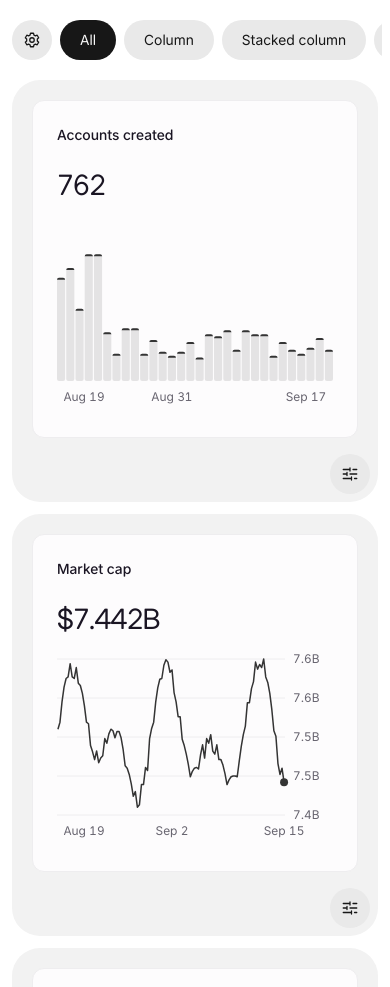
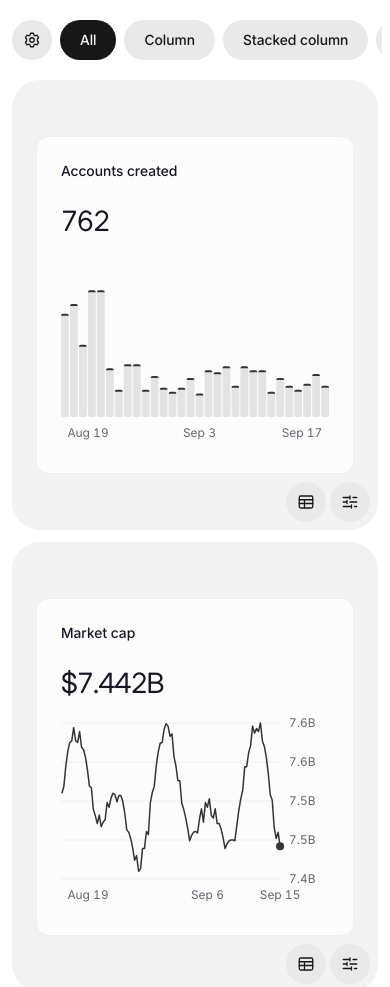
Before and after one commit to sgrenzh/viz-charts, a website built with Vite: page index.html in a window 390 px wide. Shown: the top 987 px of the page. Built offline with nearby package versions, Linux system fonts and the light colour scheme.

Commit message:
Center gallery charts and update mobile controls

```diff
--- a/site/gallery.css
+++ b/site/gallery.css
@@ -76,27 +76,30 @@ button { cursor: pointer; }
   white-space: nowrap;
 }
 .chart-nav button:hover { background: var(--button-hover); }
+.chart-types button { font-weight: var(--viz-type-medium); }
 .chart-types button[aria-pressed="true"] { background: var(--ink); color: var(--panel); }
 .chart-nav .site-settings-trigger { width: var(--pill-size); height: var(--pill-size); padding: 0; }
 .gallery { display: grid; grid-template-columns: repeat(12, minmax(0, 1fr)); gap: 12px; align-items: start; }
 .gallery-tile {
-  --tile-inset: clamp(20px, calc(2vw + 8px), 40px);
+  --tile-inset: clamp(24px, calc(2vw + 16px), 48px);
   position: relative;
   display: grid;
   align-content: center;
   grid-column: span var(--span, 4);
   min-width: 0;
   min-height: 352px;
-  padding: var(--tile-inset) var(--tile-inset) 64px;
+  padding: calc(var(--pill-size) + 16px) var(--tile-inset);
   border-radius: 28px;
   background: var(--gallery-tile);
 }
-.tile-settings {
+.tile-actions {
   position: absolute;
   right: 8px;
   bottom: 8px;
+  display: flex;
+  gap: 4px;
 }
-:is(.tile-settings, .chart-toolbar, .close-button, .select-pill, .chart-range, .site-settings-trigger) svg {
+:is(.tile-actions, .chart-toolbar, .close-button, .select-pill, .chart-range, .site-settings-trigger) svg {
   fill: none;
   stroke: currentColor;
   stroke-width: 1.7;
@@ -118,7 +121,7 @@ dialog {
 }
 dialog::backdrop { background: #0009; }
 .preview-dialog { width: min(880px, calc(100% - 24px)); background: transparent; overscroll-behavior: contain; overflow-anchor: none; }
-.preview-stage, .preview-options { border-radius: 28px; background: var(--panel); }
+.preview-stage, .preview-options { border-radius: 28px; background: var(--gallery-tile); }
 .preview-stage { display: grid; place-items: center; min-block-size: 424px; padding-block: 24px; }
 .preview-stage > .viz-card { inline-size: min(calc(100% - 32px), var(--preview-chart-width, 640px)); }
 .preview-options { margin-top: 10px; padding: clamp(16px, 3vw, 28px); }
@@ -240,8 +243,15 @@ dialog::backdrop { background: #0009; }
 @media (max-width: 1019px) { .gallery-tile { grid-column: span max(6, var(--span, 4)); } }
 @media (max-width: 660px) {
   .gallery-tile { grid-column: 1 / -1; min-height: 0; }
-  .preview-dialog { max-height: calc(100dvh - 20px); }
-  .preview-stage { min-block-size: min(calc((100vw - 24px) * 1.06), 424px); }
+  .preview-dialog[open] {
+    display: flex;
+    flex-direction: column;
+    block-size: 100dvh;
+    max-block-size: 100dvh;
+    padding-block: max(10px, env(safe-area-inset-top)) max(10px, env(safe-area-inset-bottom));
+  }
+  .preview-stage { flex: 1 0 auto; min-block-size: min(calc((100vw - 24px) * 1.06), 424px); }
+  .preview-options { flex: 0 0 auto; }
 }
 @media (max-width: 360px) { .segmented { font-size: var(--viz-type-label-size); } }
 @media (max-width: 440px) { .segmented-chart label:not(:first-child, :last-child) span { padding-inline: 8px; } }
--- a/site/gallery.ts
+++ b/site/gallery.ts
@@ -185,7 +185,7 @@ function createToolbar(index: number) {
   settings.setAttribute("aria-haspopup", "dialog");
   data.setAttribute("aria-haspopup", "dialog");
   range.append(trigger, menu);
-  toolbar.append(settings, data);
+  toolbar.append(settings);
 
   function refresh() {
     const config = configs[index];
@@ -256,7 +256,7 @@ function createToolbar(index: number) {
   });
   data.addEventListener("click", () => showData(index));
   refresh();
-  return { toolbar, range, refresh };
+  return { toolbar, range, data, refresh };
 }
 
 const charts = presets.map(({ span }, index) => {
@@ -271,9 +271,13 @@ const charts = presets.map(({ span }, index) => {
   settingsButton.setAttribute("aria-haspopup", "dialog");
   settingsButton.setAttribute("aria-controls", preview.id);
   settingsButton.addEventListener("click", () => showPreview(index));
-  card.append(host, settingsButton);
+  const { toolbar, range, data, refresh } = createToolbar(index);
+  const actions = document.createElement("div");
+  actions.className = "tile-actions";
+  data.setAttribute("aria-controls", dataDialog.id);
+  actions.append(data, settingsButton);
+  card.append(host, actions);
   gallery.append(card);
-  const { toolbar, range, refresh } = createToolbar(index);
   return { card, host, toolbar, range, refresh, settingsButton, ...mountChart(host, previewConfig(index)) };
 });
 
@@ -468,7 +472,7 @@ function applyControls() {
 }
 
 function showData(index: number) {
-  const rows = (index === previewIndex && detail ? detail : charts[index]).getData();
+  const rows = charts[index].getData();
   byId("data-name").textContent = configs[index].title + " · " + viewsFor(index)[selectedViews[index]].label;
   const table = document.createElement("table");
   const head = table.createTHead().insertRow();
```
Also changed, not shown: README.md.
